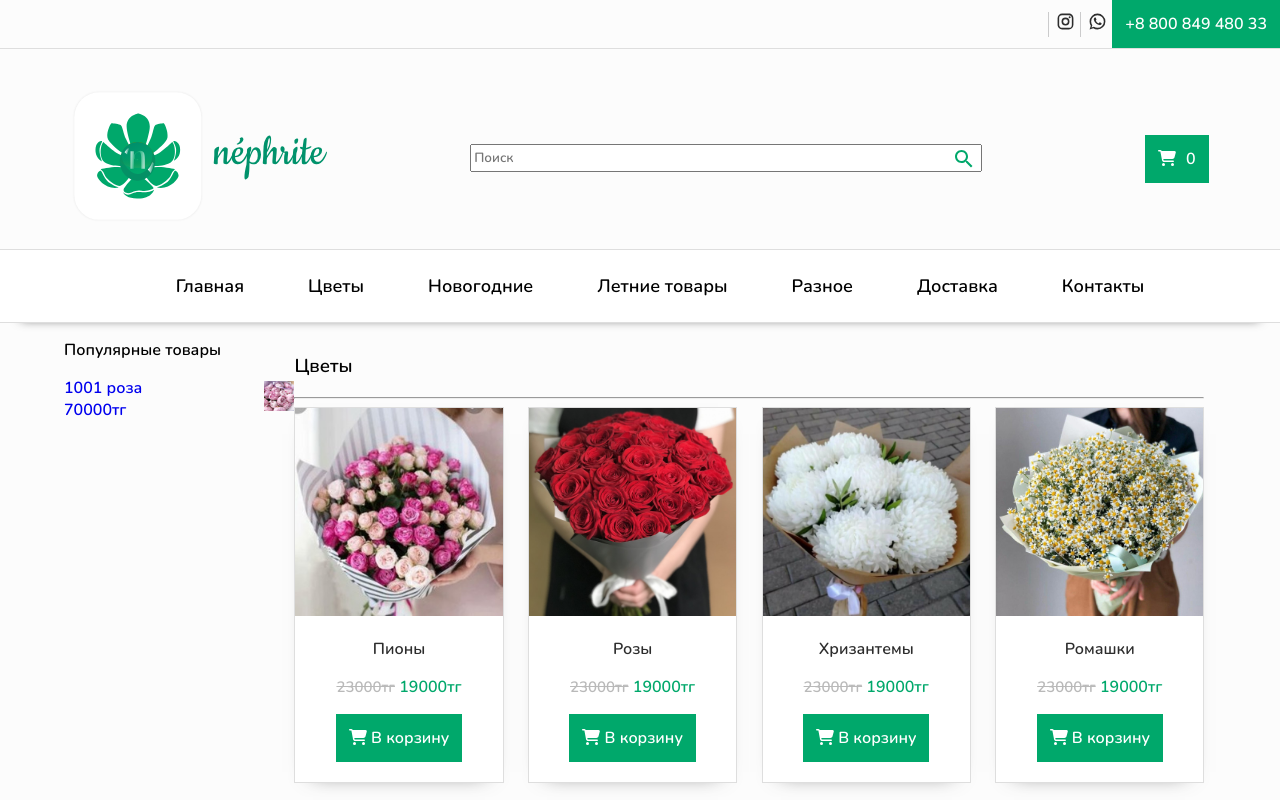
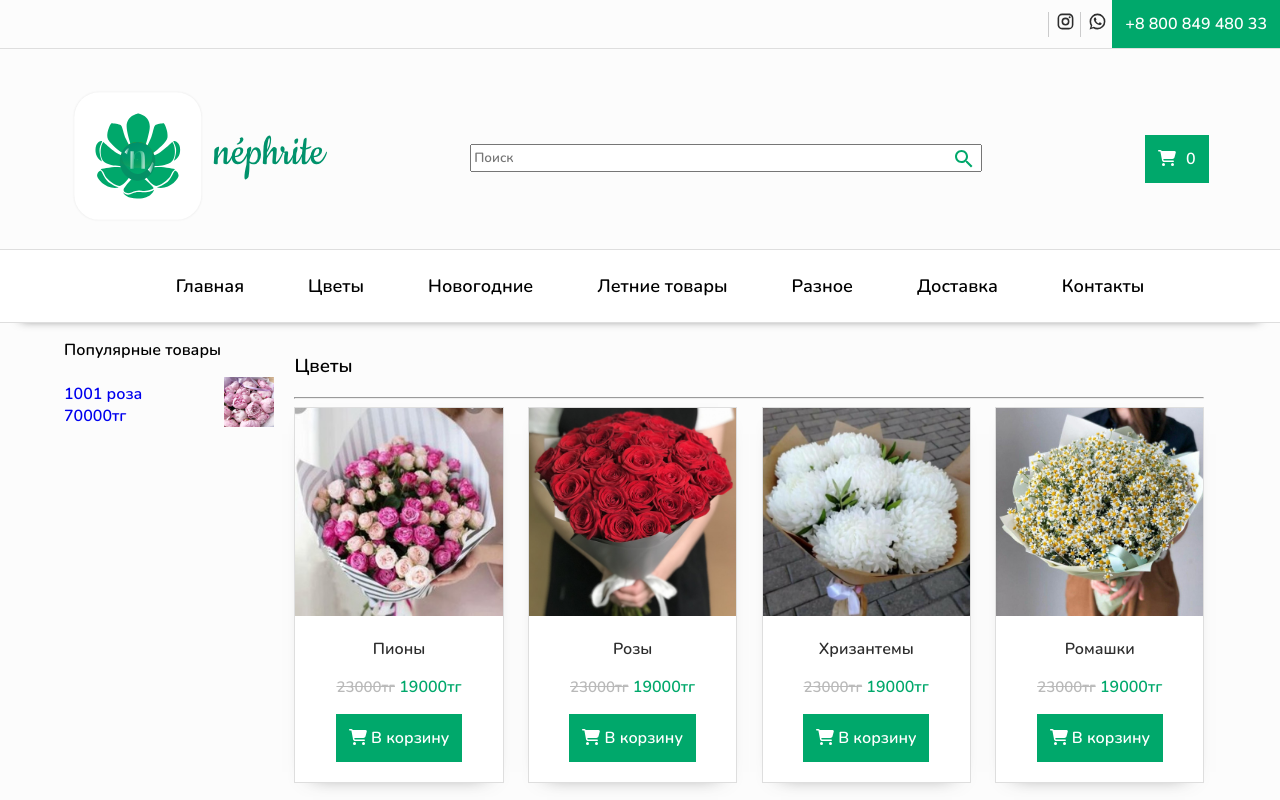
Before and after one commit to Abai19/nefriteNew, a React (Create React App) app: page /products in a window 1280 px wide. Shown: the top 800 px of the page. Built offline with nearby package versions, Linux system fonts and the light colour scheme.

Commit message:
Update productsList.module.css

```diff
--- a/src/pages/productsList/productsList.module.css
+++ b/src/pages/productsList/productsList.module.css
@@ -78,8 +78,9 @@
     width: 20%;
 }
 .image{
-    width: 30px;
-    height: 30px;
+    width: 50px;
+    height: 50px;
+    margin-right:20px;
 }
 .rightBlock{
     position: relative;
```
